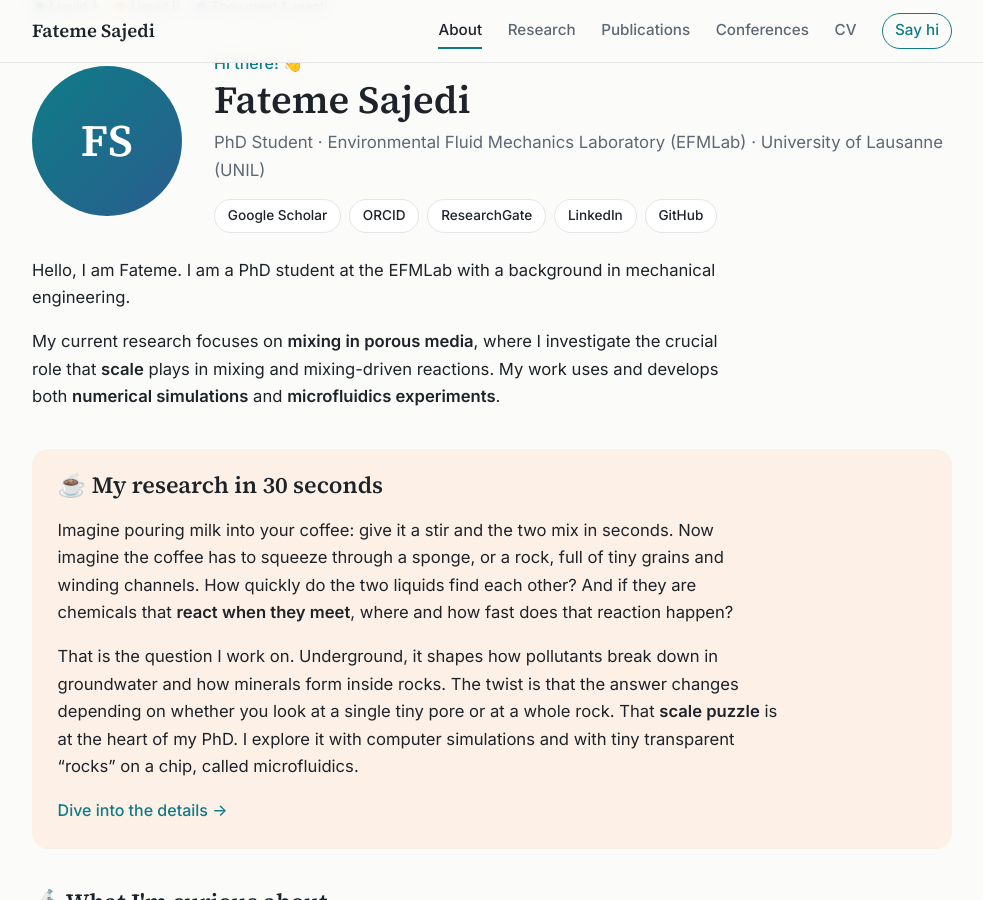
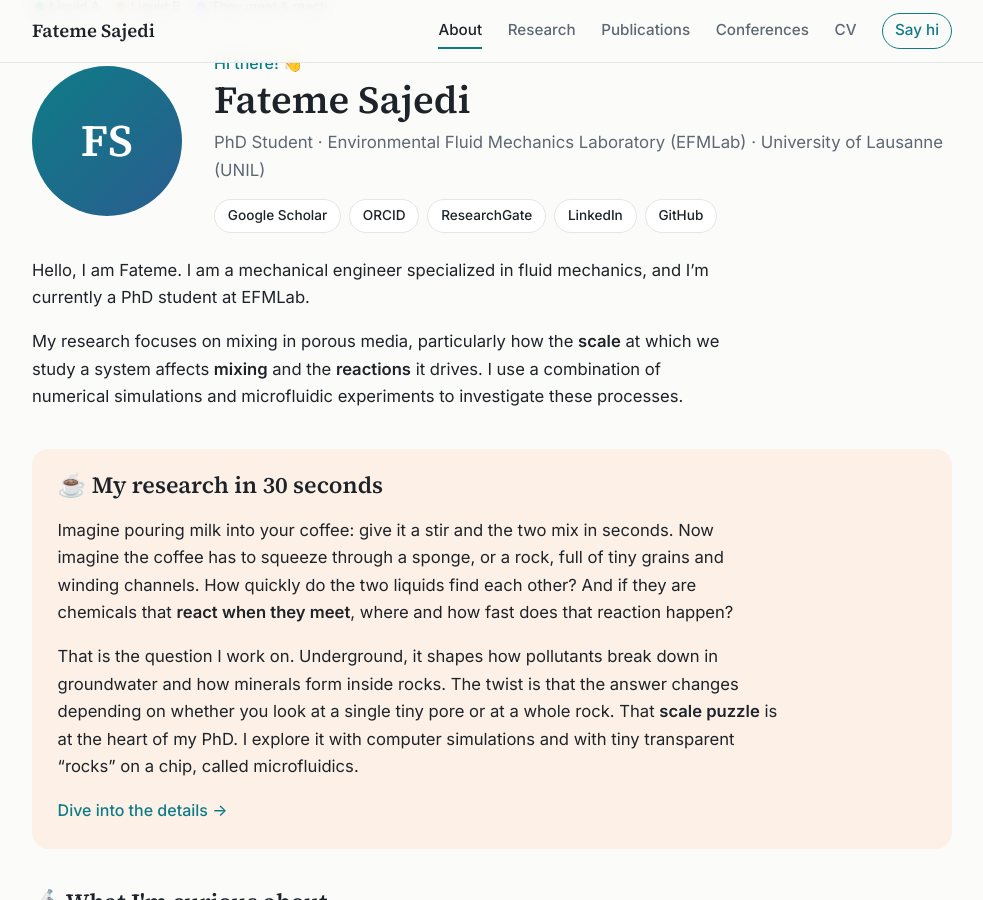
Before and after one commit to fatemesajedi/fatemesajedi.github.io, a Jekyll site: the page built from index.html, in a window 1280 px wide and 900 px high, scrolled down 319 px. Shown: the whole window, without its empty margins (148-1131 px from the left). Built offline with Jekyll 4.4.1, drawn with Linux system fonts in a browser that asks for light colours.

Commit message:
Update _data/profile.yml (via Pages CMS)

```diff
--- a/_data/profile.yml
+++ b/_data/profile.yml
@@ -2,15 +2,16 @@ name: Fateme Sajedi
 role: PhD Student
 lab: Environmental Fluid Mechanics Laboratory (EFMLab)
 institution: University of Lausanne (UNIL)
-bio: >
-  Hello, I am Fateme. I am a PhD student at the EFMLab with a background in
-  mechanical engineering.
+bio: >+
+  Hello, I am Fateme. I am a mechanical engineer specialized in fluid mechanics,
+  and I’m currently a PhD student at EFMLab.
 
 
-  My current research focuses on **mixing in porous media**, where I investigate
-  the crucial role that **scale** plays in mixing and mixing-driven reactions.
-  My work uses and develops both **numerical simulations** and **microfluidics
-  experiments**.
+  My research focuses on mixing in porous media, particularly how the **scale**
+  at which we study a system affects **mixing** and the **reactions** it drives.
+  I use a combination of numerical simulations and microfluidic experiments to
+  investigate these processes.
+
 research_simple: >
   Imagine pouring milk into your coffee: give it a stir and the two mix in
   seconds. Now imagine the coffee has to squeeze through a sponge, or a rock,
```
